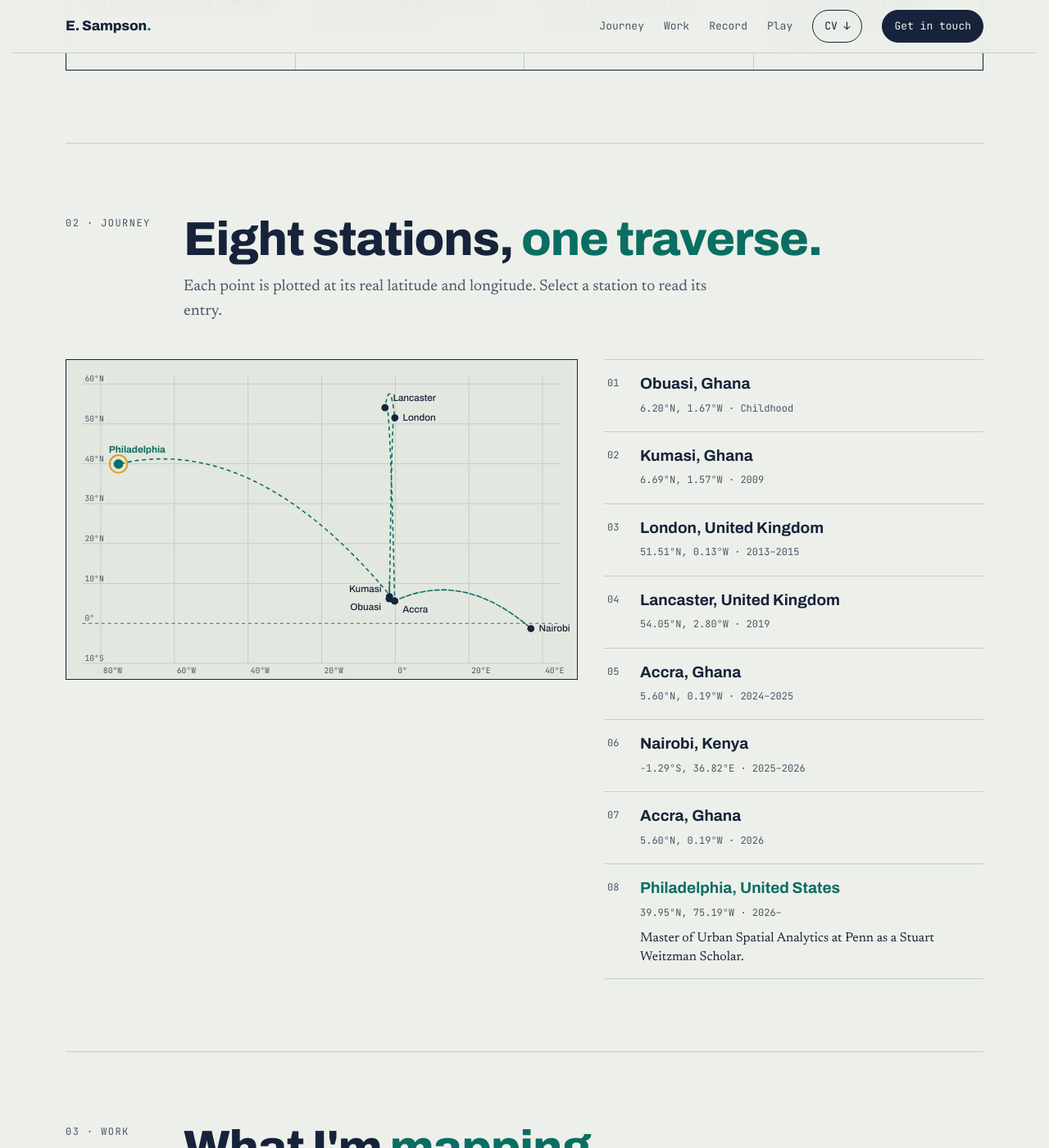
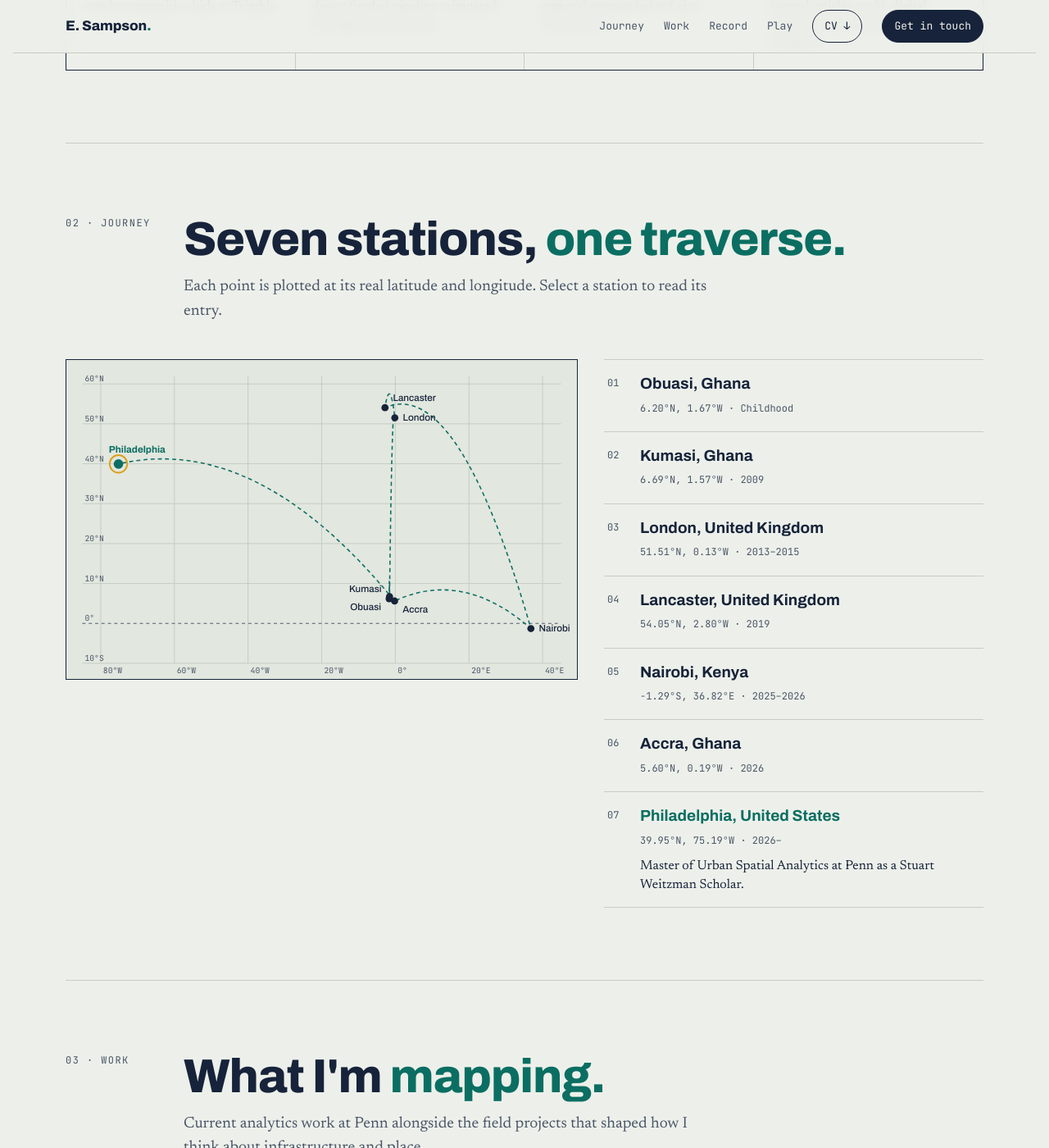
Before and after one commit to emmanuelsampson-prog/Emmnuel-S.-repository, a Jekyll site: the page site/index.html, which Jekyll copies as it is, in a window 1280 px wide and 1400 px high, scrolled down 1079 px. Shown: the whole window at 82% size. Built offline with Jekyll 4.4.1, drawn with Linux system fonts in a browser that asks for light colours.

Commit message:
Journey: keep Accra only after Nairobi
Co-Authored-By: Claude Opus 5.5 <noreply@anthropic.com>
Claude-Session: https://claude.ai/code/session_01UYXb1M6wno97We42x6o1Ln

```diff
--- a/site/index.html
+++ b/site/index.html
@@ -239,7 +239,7 @@ footer{padding-block:28px 40px;border-top:1px solid var(--rule);display:flex;jus
   <div class="ch-head">
     <div class="label">02 · Journey</div>
     <div>
-      <h2 id="h-journey">Eight stations, <b>one traverse.</b></h2>
+      <h2 id="h-journey">Seven stations, <b>one traverse.</b></h2>
       <p>Each point is plotted at its real latitude and longitude. Select a station to read its entry.</p>
     </div>
   </div>
@@ -451,7 +451,6 @@ footer{padding-block:28px 40px;border-top:1px solid var(--rule);display:flex;jus
     {n:'Kumasi',c:'Ghana',lat:6.69,lon:-1.57,yr:'2009',t:'BSc Business Administration at KNUST School of Business, First Class Honours.'},
     {n:'London',c:'United Kingdom',lat:51.51,lon:-0.13,yr:'2013–2015',t:'MSc Development Management at LSE; Cocoa Life value-chain research with CARE International; founding member of the LSE Africa Summit.'},
     {n:'Lancaster',c:'United Kingdom',lat:54.05,lon:-2.80,yr:'2019',t:'MBA at Lancaster University while leading business development at Trimble.'},
-    {n:'Accra',c:'Ghana',lat:5.60,lon:-0.19,yr:'2024–2025',t:'Based in Accra as a freelance consultant, leading go-to-market and market sizing for Vela Sustainability Technologies across 18 African countries.'},
     {n:'Nairobi',c:'Kenya',lat:-1.29,lon:36.82,yr:'2025–2026',t:'Led Leica Geosystems across East and Central Africa: a $10.2M region and a 23-person team.'},
     {n:'Accra',c:'Ghana',lat:5.60,lon:-0.19,yr:'2026',t:'Back in Accra after Nairobi, before moving to the United States for graduate school.'},
     {n:'Philadelphia',c:'United States',lat:39.95,lon:-75.19,yr:'2026–',t:'Master of Urban Spatial Analytics at Penn as a Stuart Weitzman Scholar.'}
```
